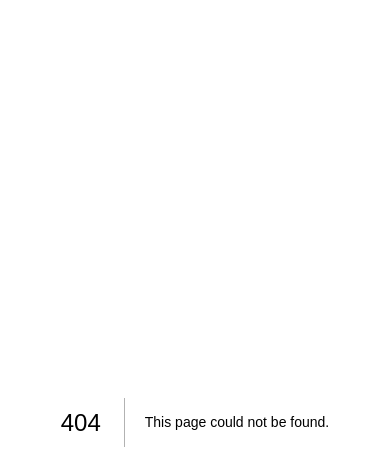
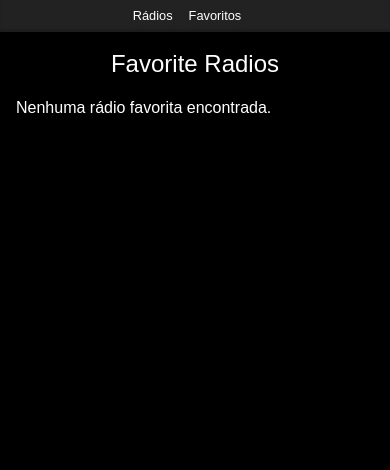
Before and after one commit to GuilhermeGomesti1/radio-browser-challenge, a Next.js app: page /favorites in a window 390 px wide. Before the commit this address had no page. Shown: the top 470 px of the page. Built offline with nearby package versions, Linux system fonts and the light colour scheme.

Commit message:
RadioItem, AddFavorites, Providers, Tailwind

```diff
--- /dev/null
+++ b/src/app/components/FavoriteButton/index.tsx
@@ -0,0 +1,32 @@
+"use client";
+import React from "react";
+import { Station } from "@/app/types/types";
+import { useFavorites } from "@/app/favoriteContext";
+
+const FavoriteButton: React.FC<{
+  radio: Station;
+}> = ({ radio }) => {
+  const { favorites, toggleFavorite } = useFavorites();
+
+  const isFavorited = favorites.some(
+    (fav) => fav.stationuuid === radio.stationuuid
+  );
+
+  const handleToggleFavorite = () => {
+    toggleFavorite(radio);
+  };
+
+  return (
+    <button
+      onClick={(e) => {
+        e.stopPropagation();
+        handleToggleFavorite();
+      }}
+      className={`ml-2 ${isFavorited ? "text-yellow-500" : "text-gray-500"}`}
+    >
+      {isFavorited ? "⭐" : "☆"}{" "}
+    </button>
+  );
+};
+
+export default FavoriteButton;
--- /dev/null
+++ b/src/app/components/FavoriteRadios/index.tsx
@@ -0,0 +1,44 @@
+"use client";
+import React from "react";
+import { Station } from "@/app/types/types";
+import Image from "next/image";
+import carregandogif from "../../../../public/carregandogif.gif";
+import RadioItem from "@/app/components/RadioItem";
+
+interface FavoriteRadiosProps {
+  favorites: Station[];
+  isLoading: boolean;
+  handleRadioSelect: (radio: Station) => void;
+}
+
+const FavoriteRadios: React.FC<FavoriteRadiosProps> = ({
+  favorites = [],
+  isLoading,
+  handleRadioSelect,
+}) => {
+  if (isLoading) {
+    return (
+      <div className="flex items-center justify-center min-h-screen">
+        <Image src={carregandogif} alt="Loading" width={258} height={310} />
+      </div>
+    );
+  }
+
+  return (
+    <ul className="list-none p-0">
+      {favorites.length > 0 ? (
+        favorites.map((radio) => (
+          <RadioItem
+            key={radio.stationuuid}
+            radio={radio}
+            onSelect={handleRadioSelect}
+          />
+        ))
+      ) : (
+        <li className="text-white">Nenhuma rádio favorita encontrada.</li>
+      )}
+    </ul>
+  );
+};
+
+export default FavoriteRadios;
--- a/src/app/components/ListItem/index.tsx
+++ /dev/null
@@ -1,19 +0,0 @@
-"use client";
-
-import React from "react";
-import { Station } from "@/app/types/types";
-
-interface ListItemProps {
-  data: Station;
-  onClick: () => void;
-}
-
-const ListItem: React.FC<ListItemProps> = ({ data, onClick }) => {
-  return (
-    <li className="text-white cursor-pointer" onClick={onClick}>
-      {data.name}
-    </li>
-  );
-};
-
-export default ListItem;
--- a/src/app/components/Providers/index.tsx
+++ b/src/app/components/Providers/index.tsx
@@ -1,13 +1,15 @@
 "use client";
-
 import React from "react";
 import { QueryClient, QueryClientProvider } from "@tanstack/react-query";
+import { FavoriteProvider } from "@/app/favoriteContext";
 
 const queryClient = new QueryClient();
 
 const Providers: React.FC<{ children: React.ReactNode }> = ({ children }) => {
   return (
-    <QueryClientProvider client={queryClient}>{children}</QueryClientProvider>
+    <QueryClientProvider client={queryClient}>
+      <FavoriteProvider>{children}</FavoriteProvider>
+    </QueryClientProvider>
   );
 };
 
--- /dev/null
+++ b/src/app/components/RadioItem/index.tsx
@@ -0,0 +1,51 @@
+"use client";
+import React, { useRef } from "react";
+import { Station } from "@/app/types/types";
+import FavoriteButton from "@/app/components/FavoriteButton";
+
+interface RadioItemProps {
+  radio: Station;
+  onSelect: (radio: Station) => void;
+}
+
+const RadioItem: React.FC<RadioItemProps> = ({ radio, onSelect }) => {
+  const audioRef = useRef<HTMLAudioElement | null>(null);
+
+  const handleSelect = () => {
+    if (audioRef.current) {
+      audioRef.current.pause();
+      audioRef.current.currentTime = 0;
+    }
+    onSelect(radio);
+  };
+
+  return (
+    <li
+      className="flex items-center text-white mb-2 justify-center"
+      onClick={handleSelect}
+    >
+      <div className="flex items-center w-[300px]">
+        <div
+          className={`w-8 h-8 mr-2 bg-cover ${
+            radio.favicon ? "" : "bg-gray-400"
+          }`}
+          style={{
+            backgroundImage: radio.favicon ? `url(${radio.favicon})` : "none",
+          }}
+        />
+        <span className="text-white flex-1 min-w-[120px] text-left">
+          {radio.name}
+        </span>
+      </div>
+      <audio
+        ref={audioRef}
+        controls
+        className="ml-4"
+        src={radio.url_resolved}
+      />
+      <FavoriteButton radio={radio} />
+    </li>
+  );
+};
+
+export default RadioItem;
--- /dev/null
+++ b/src/app/components/header/index.tsx
@@ -0,0 +1,21 @@
+import Link from "next/link";
+import styles from "./styles.module.css";
+
+export default function Header() {
+  return (
+    <>
+      <header className={styles.headerContainer}>
+        <div className={styles.headerContent}>
+          <nav className={styles.navContainer}>
+            <Link href="/" className={styles.aContainer}>
+              Rádios
+            </Link>
+            <Link href="/favorites" className={styles.aContainer}>
+              Favoritos
+            </Link>
+          </nav>
+        </div>{" "}
+      </header>
+    </>
+  );
+}
--- /dev/null
+++ b/src/app/components/header/styles.module.css
@@ -0,0 +1,95 @@
+.headerContainer {
+  display: flex;
+  justify-content: center;
+  gap: 20px;
+  height: 2.5rem;
+  background-color: #222222;
+  box-shadow: inset 0 -3px 2px rgba(0, 0, 0, 0.144);
+  position: sticky;
+  z-index: 100;
+  top: 0px;
+}
+
+.headerContent {
+  height: 2.5rem;
+  justify-content: space-between;
+  padding: 0 2rem;
+  display: flex;
+  align-items: center;
+}
+.navContainer {
+  list-style: none;
+  margin: 0;
+  padding: 0;
+  display: flex;
+  align-items: center;
+  text-decoration: none;
+}
+.aContainer {
+  color: white;
+
+  cursor: pointer;
+  box-shadow: 0 2px 4px rgba(0, 0, 0, 0.034);
+  margin: 0 4rem;
+  margin-left: auto;
+  text-decoration: none;
+  transition: color 0.3s;
+
+  font-size: 0.8rem;
+}
+
+.activeLink {
+  color: #ff6b00 !important;
+}
+.aContainer:hover {
+  color: #ff6b00;
+  transition: color 0.3s ease;
+  text-decoration: none;
+}
+@media (max-width: 700px) {
+  .headerContainer {
+    display: flex;
+    justify-content: center;
+    gap: 8px;
+    height: 2rem;
+    background-color: #222222;
+    box-shadow: inset 0 -3px 2px rgba(0, 0, 0, 0.144);
+    position: sticky;
+    z-index: 100;
+    top: 0px;
+  }
+
+  .headerContent {
+    height: 2rem;
+    justify-content: space-between;
+
+    display: flex;
+    align-items: center;
+  }
+  .navContainer {
+    list-style: none;
+    margin: 0;
+    padding: 0;
+    display: flex;
+    align-items: center;
+    text-decoration: none;
+  }
+  .aContainer {
+    color: white;
+
+    cursor: pointer;
+    box-shadow: 0 2px 4px rgba(0, 0, 0, 0.034);
+    margin: 0 1rem;
+    margin-left: auto;
+    text-decoration: none;
+    transition: color 0.3s;
+
+    font-size: 0.8rem;
+  }
+
+  .aContainer:hover {
+    color: #ff6b00;
+    transition: color 0.3s ease;
+    text-decoration: none;
+  }
+}
--- /dev/null
+++ b/src/app/favoriteContext.tsx
@@ -0,0 +1,46 @@
+import React, { createContext, useContext, useEffect, useState } from "react";
+import { Station } from "@/app/types/types";
+
+const FavoriteContext = createContext<{
+  favorites: Station[];
+  toggleFavorite: (radio: Station) => void;
+}>({
+  favorites: [],
+  toggleFavorite: () => {},
+});
+
+export const FavoriteProvider: React.FC<{ children: React.ReactNode }> = ({
+  children,
+}) => {
+  const [favorites, setFavorites] = useState<Station[]>([]);
+  useEffect(() => {
+    const savedFavorites = localStorage.getItem("favorites");
+    if (savedFavorites) {
+      setFavorites(JSON.parse(savedFavorites));
+    }
+  }, []);
+
+  const toggleFavorite = (radio: Station) => {
+    setFavorites((prevFavorites) => {
+      const isAlreadyFavorited = prevFavorites.some(
+        (fav) => fav.stationuuid === radio.stationuuid
+      );
+
+      const updatedFavorites = isAlreadyFavorited
+        ? prevFavorites.filter((fav) => fav.stationuuid !== radio.stationuuid)
+        : [...prevFavorites, radio];
+
+      localStorage.setItem("favorites", JSON.stringify(updatedFavorites));
+      return updatedFavorites;
+    });
+  };
+
+  return (
+    <FavoriteContext.Provider value={{ favorites, toggleFavorite }}>
+      {children}
+    </FavoriteContext.Provider>
+  );
+};
+export const useFavorites = () => {
+  return useContext(FavoriteContext);
+};
--- /dev/null
+++ b/src/app/favorites/page.tsx
@@ -0,0 +1,46 @@
+"use client";
+import React, { useState } from "react";
+import FavoriteRadios from "@/app/components/FavoriteRadios";
+import { useFavorites } from "../favoriteContext";
+import { Station } from "../types/types";
+import RadioItem from "@/app/components/RadioItem";
+
+const FavoritePage: React.FC<{
+  isLoading: boolean;
+}> = ({ isLoading }) => {
+  const { favorites } = useFavorites();
+  const [selectedRadio, setSelectedRadio] = useState<Station | null>(null);
+
+  const handleRadioSelect = (radio: Station) => {
+    setSelectedRadio(radio);
+  };
+
+  const handleBack = () => {
+    setSelectedRadio(null);
+  };
+
+  return (
+    <div className="p-4 min-h-screen">
+      <h1 className="text-white text-2xl mb-4 text-center">Favorite Radios</h1>
+      {selectedRadio ? (
+        <>
+          <RadioItem radio={selectedRadio} onSelect={setSelectedRadio} />
+          <button
+            onClick={handleBack}
+            className="bg-red-500 text-white px-4 py-2 rounded mt-4"
+          >
+            Voltar
+          </button>
+        </>
+      ) : (
+        <FavoriteRadios
+          favorites={favorites}
+          isLoading={isLoading}
+          handleRadioSelect={handleRadioSelect}
+        />
+      )}
+    </div>
+  );
+};
+
+export default FavoritePage;
--- a/src/app/layout.tsx
+++ b/src/app/layout.tsx
@@ -3,6 +3,7 @@ import { Metadata } from "next";
 import { Inter } from "next/font/google";
 import "./globals.css";
 import Providers from "./components/Providers";
+import Header from "./components/header";
 
 const inter = Inter({ subsets: ["latin"] });
 
@@ -19,6 +20,7 @@ export default function RootLayout({
   return (
     <html lang="en">
       <body className={inter.className}>
+        <Header />
         <Providers>{children}</Providers>{" "}
       </body>
     </html>
```
